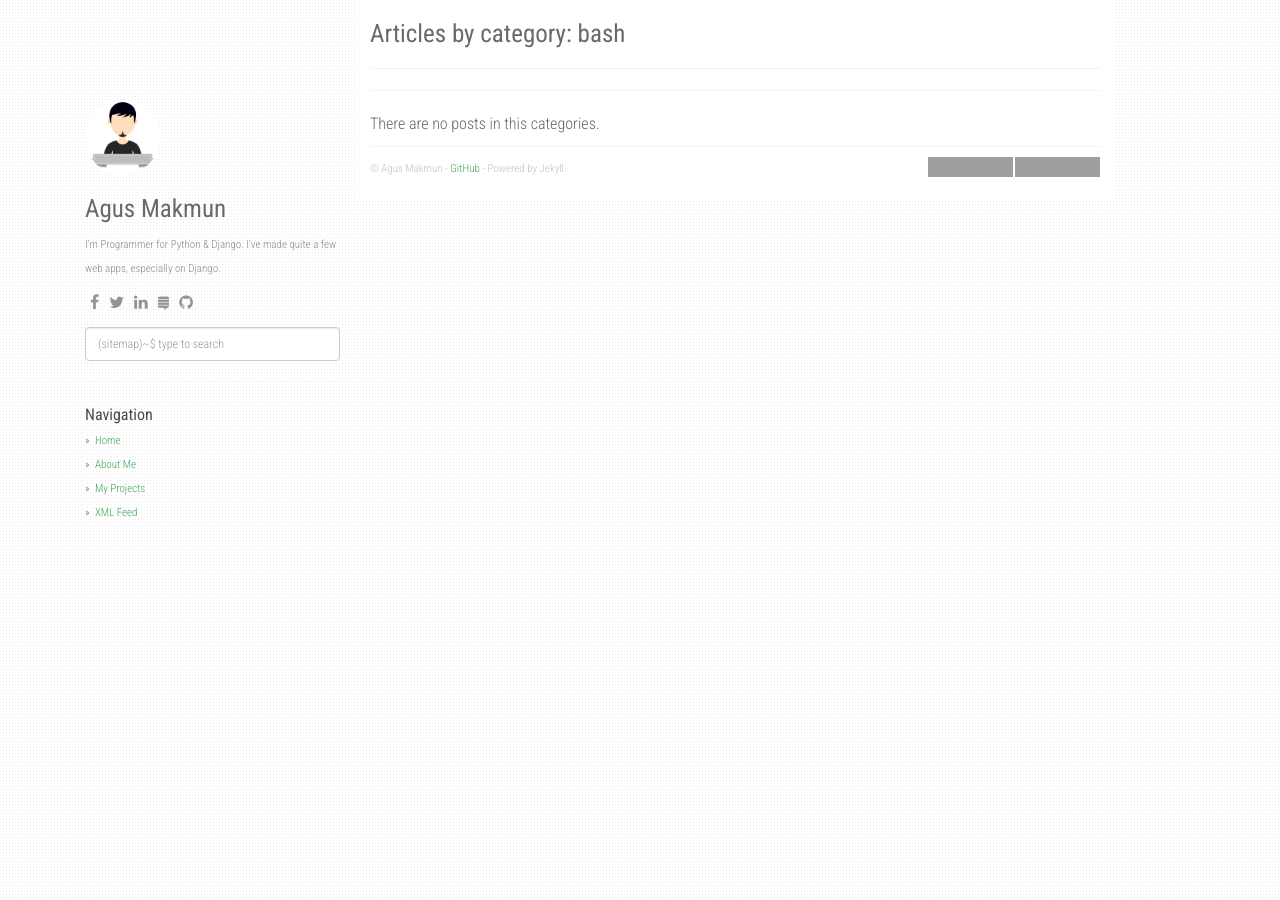
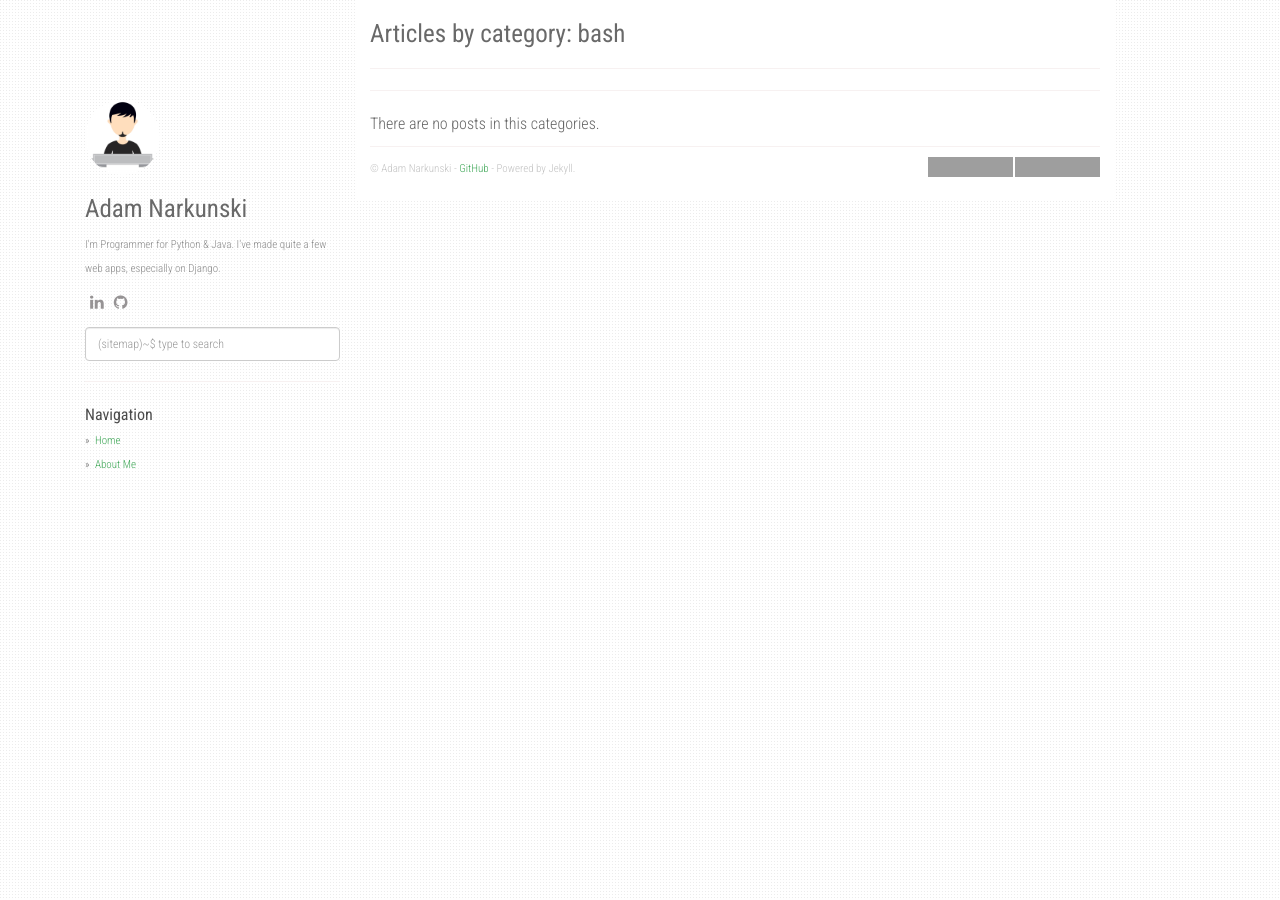
Before and after one commit to adamnarkunskii/annconsulting.co.uk, a Jekyll site: the page built from category/bash.md, in a window 1280 px wide. Built offline with Jekyll 4.4.1, drawn with Linux system fonts in a browser that asks for light colours; nearby versions of some CDN libraries; a file with an impossible date is left out; grey boxes are pictures that could not be loaded.

Commit message:
Update config

```diff
--- a/Gemfile
+++ b/Gemfile
@@ -1,2 +1 @@
 source 'https://rubygems.org'
-gem 'github-pages', group: :jekyll_plugins
--- a/_config.yml
+++ b/_config.yml
@@ -1,10 +1,8 @@
-title: Stack Problems
-description: My Personal Stack Problems
-author: Agus Makmun
-github: https://github.com/agusmakmun
-about: I'm Programmer for Python & Django. I've made quite a few web apps, especially on Django.
-disqus_shortname: stackproblems
-google_analytics: UA-XXXXXXXX-Y
+title: ANN Consulting
+description:
+author: Adam Narkunski
+github: https://github.com/wat-izz
+about: I'm Programmer for Python & Java. I've made quite a few web apps, especially on Django.
 avatar_url: /static/img/avatar.jpg
 
 enableTags: true
@@ -16,30 +14,16 @@ collections:
     permalink: /project/:path/
 
 social:
-    - icon: fa-facebook
-      link: "#"
-    - icon: fa-twitter
-      link: "#"
     - icon: fa-linkedin
-      link: "#"
-    - icon: fa-stack-exchange
       link: "#"
     - icon: fa-github
       link: "https://github.com/agusmakmun"
 
-share:
-  twitter_username: github.io
-  fb_appid: 1749788565247320
-
 urls:
     - text: About Me
       url: /about/
-    - text: My Projects
-      url: /projects/
-    - text: XML Feed
-      url: /feed.xml
 
-url: "https://agusmakmun.github.io"
+url: "https://annconsulting.co.uk"
 baseurl: ""
 paginate: 20
 per_page: 20
```
Also changed, not shown: Gemfile.lock.
